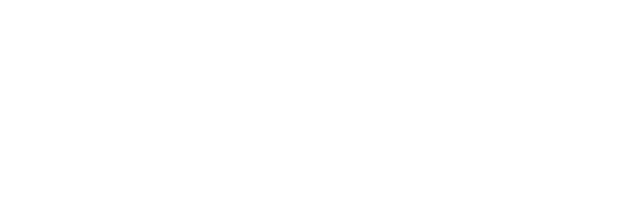
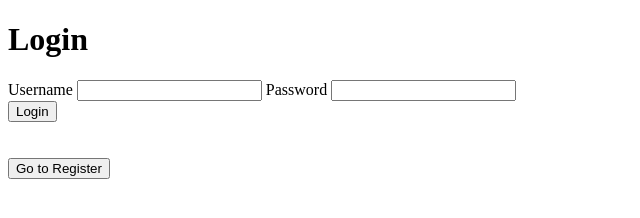
Before and after one commit to DippyDucks/Drawbridge-DX, a website: page public/index.html in a window 1280 px wide. Shown: the whole page, without its empty margins (0-640 px from the left). Drawn offline with Linux system fonts and the light colour scheme.

Commit message:
Login Test Combined

```diff
--- a/public/actions.js
+++ b/public/actions.js
@@ -56,7 +56,7 @@ async function Register(params, strategy) {
 export {Login, Register}
 document.addEventListener("DOMContentLoaded", () => {
     // Check if the login button exists (for index.html)
-   /* const loginButton = document.getElementById("loginButton");
+    const loginButton = document.getElementById("loginButton");
     if (loginButton) {
         loginButton.addEventListener("click", () => {
             const username = document.getElementById("username").value;
@@ -79,7 +79,7 @@ document.addEventListener("DOMContentLoaded", () => {
             const params = { username, password, email };
             Register(params, "username-password");
         });
-    }*/
+    }
     const googleRegisterButton = document.getElementById("googleRegisterButton");
     if (googleRegisterButton) {
         googleRegisterButton.addEventListener("click", () => {
--- a/public/index.html
+++ b/public/index.html
@@ -9,6 +9,16 @@
 </head>
 
 <body>
+  <h1>Login</h1>
+  <label>Username</label>
+  <input id="username" type="text">
+  <label>Password</label>
+  <input id="password" type="password">
+  <br/>
+  <button id="loginButton">Login</button>
+
+  <br/><br/><br/>
+  <button onclick="window.location.href='register.html'">Go to Register</button>
   <!-- Google Sign-In Button -->
   <div id="g_id_onload" data-client_id="816018920557-75tu9l4dj92hkjkv8799ja136ijhgv1t.apps.googleusercontent.com"
     data-auto_prompt="false" data-callback="handleCredentialResponse">
```
Also changed, not shown: src/login.js (deleted).
